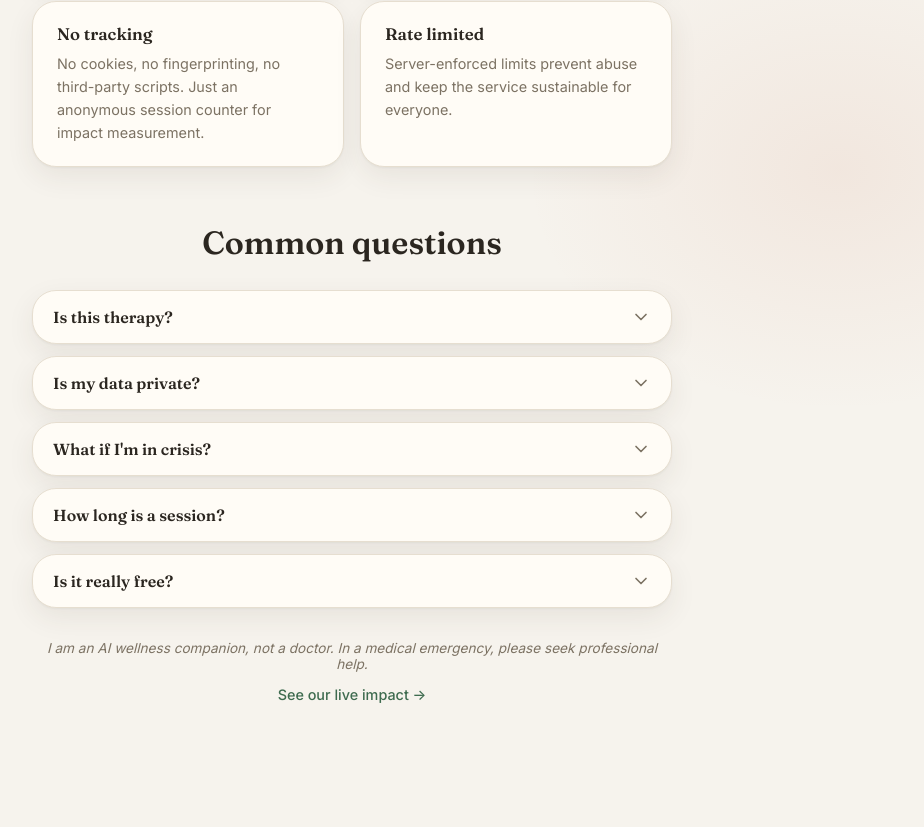
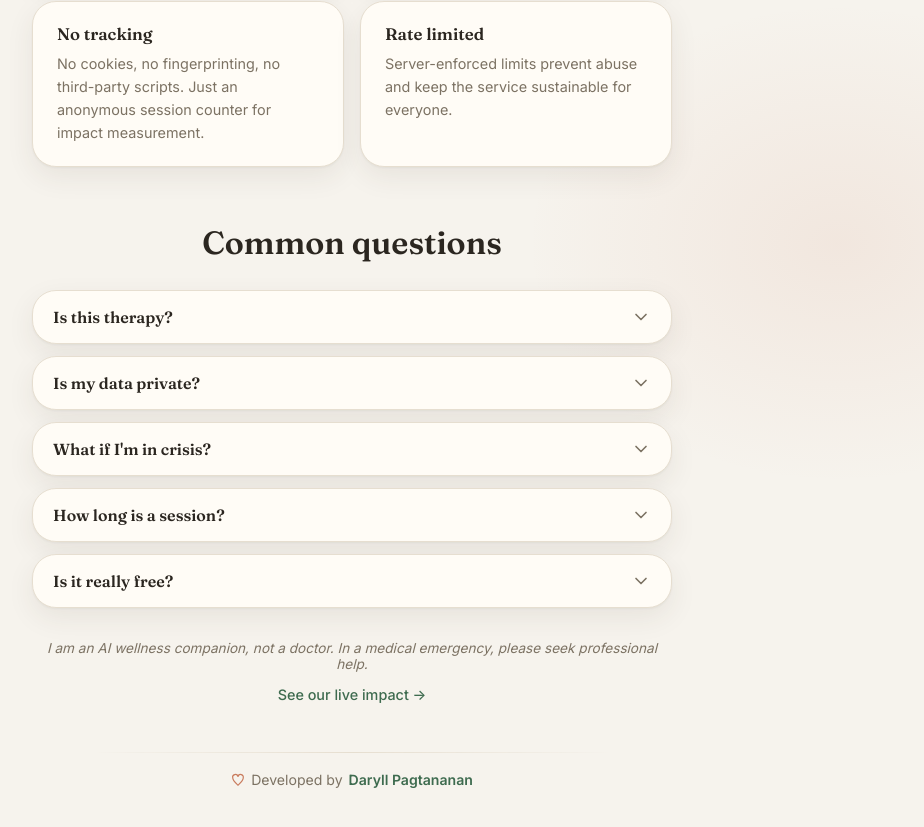
Before and after one commit to daryllpagtananan61926/pinfohealth_ai, a React (Vite) app in the folder frontend/: page / in a window 1280 px wide. Shown: the part 3120-3947 px from the top of the page, without its empty margins (288-1212 px from the left). Before the commit the page ends 3872 px from the top, so only its background shows below. Built offline with nearby package versions, Linux system fonts and the light colour scheme.

Commit message:
feat: add site footer with developer credit and styles for improved layout

```diff
--- a/frontend/src/App.jsx
+++ b/frontend/src/App.jsx
@@ -239,6 +239,35 @@ function Landing({ onStart }) {
         <a className="landing-impact-link" href="/impact">
           See our live impact →
         </a>
+
+        <footer className="site-footer">
+          <div className="site-footer-divider" aria-hidden="true" />
+          <p className="site-footer-text">
+            <svg
+              width="14"
+              height="14"
+              viewBox="0 0 24 24"
+              fill="none"
+              stroke="currentColor"
+              strokeWidth="2"
+              strokeLinecap="round"
+              strokeLinejoin="round"
+              aria-hidden="true"
+              focusable="false"
+            >
+              <path d="M12 21C7 16 3 12.5 3 8.5A4.5 4.5 0 0 1 12 6a4.5 4.5 0 0 1 9 2.5c0 4-4 7.5-9 12.5z" />
+            </svg>
+            Developed by{' '}
+            <a
+              className="site-footer-link"
+              href="https://daryll-pagtananan-portfolio.vercel.app/"
+              target="_blank"
+              rel="noopener noreferrer"
+            >
+              Daryll Pagtananan
+            </a>
+          </p>
+        </footer>
       </div>
     </div>
   );
--- a/frontend/src/styles.css
+++ b/frontend/src/styles.css
@@ -317,6 +317,50 @@ button {
   border-bottom-color: var(--accent);
 }
 
+/* Site footer */
+.site-footer {
+  width: 100%;
+  max-width: 520px;
+  margin-top: 48px;
+  animation: fadeUp 0.7s ease 0.95s forwards;
+  opacity: 0;
+  transform: translateY(8px);
+}
+
+.site-footer-divider {
+  height: 1px;
+  background: linear-gradient(to right, transparent, var(--border), transparent);
+  margin-bottom: 18px;
+}
+
+.site-footer-text {
+  margin: 0;
+  display: flex;
+  align-items: center;
+  justify-content: center;
+  gap: 6px;
+  font-size: 0.88rem;
+  color: var(--text-secondary);
+}
+
+.site-footer-text svg {
+  color: var(--warm);
+  flex-shrink: 0;
+}
+
+.site-footer-link {
+  font-weight: 600;
+  color: var(--accent);
+  text-decoration: none;
+  border-bottom: 1px solid transparent;
+  transition: color 0.2s ease, border-color 0.2s ease;
+}
+
+.site-footer-link:hover {
+  color: var(--accent-hover);
+  border-bottom-color: var(--accent);
+}
+
 /* Preview card */
 .preview-card {
   margin-top: 28px;
```
